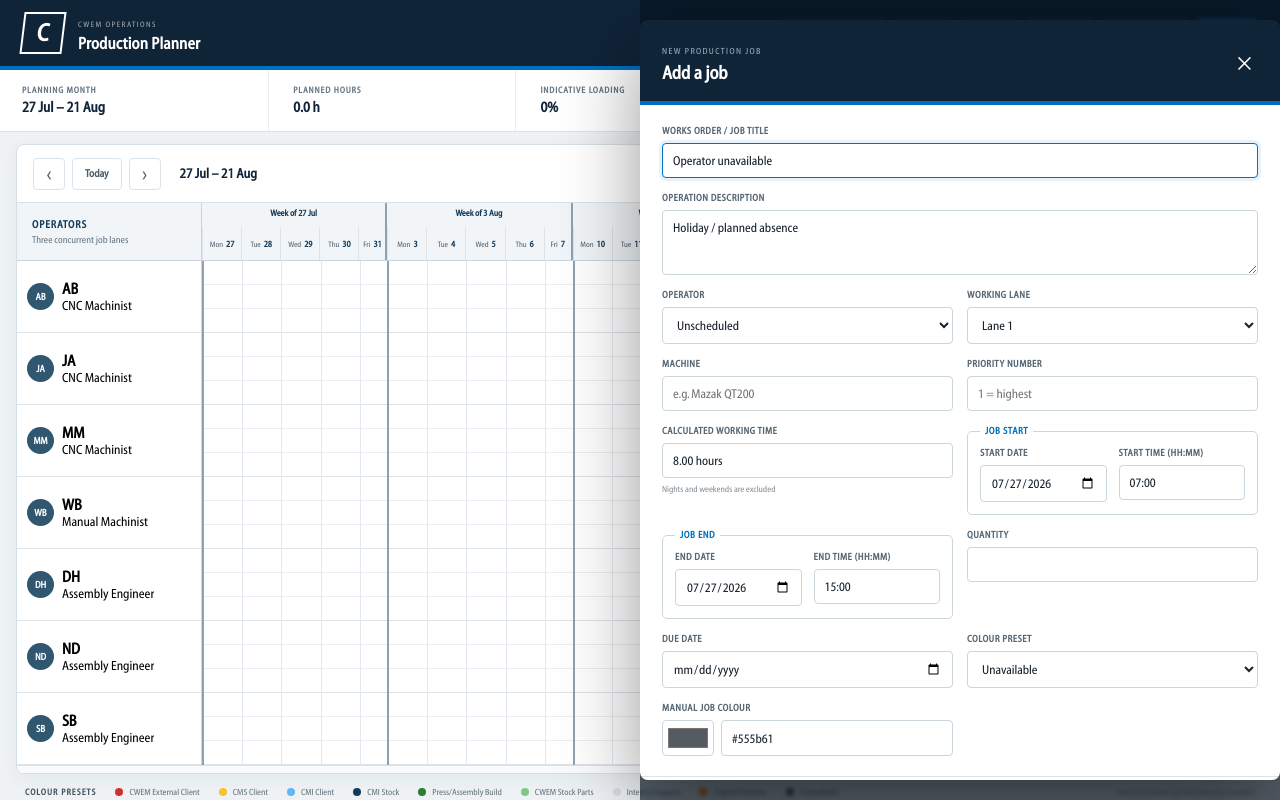
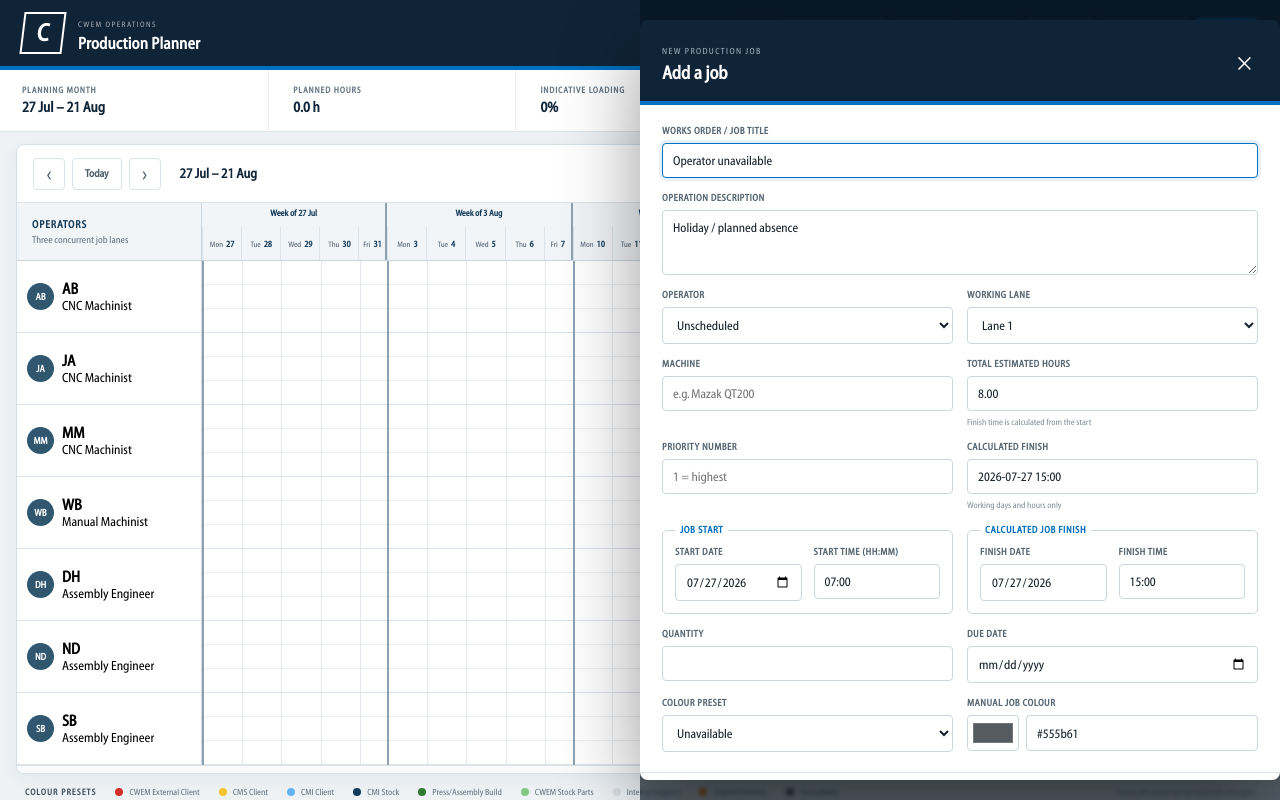
Before and after one commit to andcarCWEM/CWEM-Production-Planner, a React (Vite) app: page / in a window 1280 px wide. Both pictures are taken after a click on the button "＋ Unavailability". Built offline with nearby package versions, Linux system fonts and the light colour scheme.

Commit message:
Calculate finish time from estimated job hours

```diff
--- a/src/ProductionPlanner.tsx
+++ b/src/ProductionPlanner.tsx
@@ -118,6 +118,7 @@ export default function ProductionPlanner(){
   const [startDateText,setStartDateText]=useState(CURRENT_WEEK);
   const [endText,setEndText]=useState("08:00");
   const [endDateText,setEndDateText]=useState(CURRENT_WEEK);
+  const [estimatedHoursText,setEstimatedHoursText]=useState("1");
   const [showBacklog,setShowBacklog]=useState(true);
   const [notice,setNotice]=useState("");
   const [copiedJob,setCopiedJob]=useState<Job|null>(null);
@@ -155,8 +156,8 @@ export default function ProductionPlanner(){
   const shiftMonth=(amount:number)=>setMonthCursor(new Date(monthDate.getFullYear(),monthDate.getMonth()+amount,1));
   const metrics=useMemo(()=>{ const visible=viewMode==="month"?monthJobs:scheduled,planned=visible.reduce((n,j)=>{if(viewMode!=="month")return n+(segmentFor(j)?.duration||0);const start=Math.max(jobGlobalStart(j),monthGlobalStart),end=Math.min(jobGlobalStart(j)+j.duration,monthGlobalStart+monthTotalMinutes);return n+Math.max(0,end-start);},0)/60,capacity=operators.length*((viewMode==="month"?monthTotalMinutes:detailTotal)/60); return {planned,utilisation:capacity?Math.round(planned/capacity*100):0,urgent:visible.filter(j=>j.category==="urgent").length}; },[scheduled,operators,jobs,currentWeekGlobal,dayGlobalStart,detailTotal,viewMode,monthGlobalStart,monthTotalMinutes,monthWeeks]);
   const flash=(message:string)=>{setNotice(message);window.setTimeout(()=>setNotice(""),1800);};
-  const openEditor=(job:Job)=>{const start=jobGlobalStart(job),end=start+job.duration,startDT=dateTimeFromGlobal(start),endDT=dateTimeFromGlobal(end,true);setEditor({...job,week:job.week||currentWeekKey});setStartDateText(startDT.date);setStartText(startDT.time);setEndDateText(endDT.date);setEndText(endDT.time);};
-  const saveEditor=()=>{if(!editor||!editor.title.trim())return;const startGlobal=globalFromDateTime(startDateText,startText),endGlobal=globalFromDateTime(endDateText,endText,true);if(startGlobal===null){flash("Choose a weekday and a start time within working hours");return;}if(endGlobal===null){flash("Choose a weekday and an end time within working hours");return;}if(endGlobal<=startGlobal){flash("End date and time must be after the start");return;}const placed=positionFromGlobal(startGlobal),next={...editor,id:editor.id||`job-${Date.now()}`,week:placed.week,day:placed.day,start:placed.start,duration:endGlobal-startGlobal,lane:Math.max(0,Math.min(2,editor.lane)),color:editor.color||palette[editor.category]};setJobs(old=>{const updated=editor.id?old.map(j=>j.id===editor.id?next:j):[...old,next];return next.operatorId?shiftCollidingJobs(updated,next.id):updated;});setEditor(null);flash(editor.id?"Job updated":"Job added");};
+  const openEditor=(job:Job)=>{const start=jobGlobalStart(job),end=start+job.duration,startDT=dateTimeFromGlobal(start),endDT=dateTimeFromGlobal(end,true);setEditor({...job,week:job.week||currentWeekKey});setStartDateText(startDT.date);setStartText(startDT.time);setEndDateText(endDT.date);setEndText(endDT.time);setEstimatedHoursText((job.duration/60).toFixed(2));};
+  const saveEditor=()=>{if(!editor||!editor.title.trim())return;const startGlobal=globalFromDateTime(startDateText,startText),manualEndGlobal=globalFromDateTime(endDateText,endText,true),estimatedHours=Number(estimatedHoursText);if(startGlobal===null){flash("Choose a weekday and a start time within working hours");return;}const endGlobal=Number.isFinite(estimatedHours)&&estimatedHours>0?startGlobal+estimatedHours*60:manualEndGlobal;if(endGlobal===null){flash("Enter a valid estimated job duration");return;}if(endGlobal<=startGlobal){flash("Estimated hours must be greater than zero");return;}const placed=positionFromGlobal(startGlobal),next={...editor,id:editor.id||`job-${Date.now()}`,week:placed.week,day:placed.day,start:placed.start,duration:endGlobal-startGlobal,lane:Math.max(0,Math.min(2,editor.lane)),color:editor.color||palette[editor.category]};setJobs(old=>{const updated=editor.id?old.map(j=>j.id===editor.id?next:j):[...old,next];return next.operatorId?shiftCollidingJobs(updated,next.id):updated;});setEditor(null);flash(editor.id?"Job updated":"Job added");};
   const removeJob=(id:string)=>setConfirmation({message:"Delete this job?",action:()=>{setJobs(old=>old.filter(j=>j.id!==id));setEditor(null);setSelectedId(null);flash("Job deleted");}});
   const addOperator=()=>{const name=window.prompt("New operator name");if(!name?.trim())return;setOperators(old=>[...old,{id:`op-${Date.now()}`,name:name.trim(),detail:"Production"}]);flash("Operator added");};
   const editOperator=(op:Operator)=>{const name=window.prompt("Operator name",op.name);if(name?.trim())setOperators(old=>old.map(o=>o.id===op.id?{...o,name:name.trim()}:o));};
@@ -199,8 +200,7 @@ export default function ProductionPlanner(){
   const exportData=()=>{const blob=new Blob([JSON.stringify({version:2,exported:new Date().toISOString(),operators,jobs},null,2)],{type:"application/json"}),a=document.createElement("a");a.href=URL.createObjectURL(blob);a.download=`CWEM-production-plan-${dateKey(weekStart)}.json`;a.click();URL.revokeObjectURL(a.href);flash("Backup downloaded");};
   const importData=async(e:React.ChangeEvent<HTMLInputElement>)=>{const file=e.target.files?.[0];if(!file)return;try{const data=JSON.parse(await file.text());if(!Array.isArray(data.jobs)||!Array.isArray(data.operators))throw new Error();setJobs(data.jobs.map(normalizeJob));setOperators(data.operators);flash("Plan restored");}catch{flash("That backup could not be read");}e.target.value="";};
   const scheduleBacklog=(job:Job,operatorId:string)=>{if(!operatorId)return;setJobs(old=>shiftCollidingJobs(old.map(j=>j.id===job.id?{...j,operatorId,lane:0}:j),job.id));};
-  const editorStartGlobal=globalFromDateTime(startDateText,startText),editorEndGlobal=globalFromDateTime(endDateText,endText,true);
-  const editorHours=editorStartGlobal!==null&&editorEndGlobal!==null&&editorEndGlobal>editorStartGlobal?(editorEndGlobal-editorStartGlobal)/60:null;
+  const editorStartGlobal=globalFromDateTime(startDateText,startText),editorEndGlobal=globalFromDateTime(endDateText,endText,true),estimatedHours=Number(estimatedHoursText),calculatedEndGlobal=editorStartGlobal!==null&&Number.isFinite(estimatedHours)&&estimatedHours>0?editorStartGlobal+estimatedHours*60:null,calculatedEnd=calculatedEndGlobal===null?null:dateTimeFromGlobal(calculatedEndGlobal,true),editorHours=estimatedHours>0&&Number.isFinite(estimatedHours)?estimatedHours:null;
 
   return <main className="app-shell">
     <header className="topbar"><div className="brand-mark">C</div><div className="brand-copy"><span>CWEM OPERATIONS</span><h1>Production Planner</h1></div><div className="header-actions"><button className="button ghost" onClick={()=>window.print()}>▣ Print 4 Weeks / PDF</button><button className="button ghost" onClick={exportData}>↓ Backup</button><button className="button ghost" onClick={()=>fileRef.current?.click()}>↑ Restore</button><input ref={fileRef} type="file" accept="application/json" hidden onChange={importData}/><button className="button ghost" onClick={addOperator}>＋ Operator</button><button className="button ghost" onClick={addUnavailability}>＋ Unavailability</button><button className="button primary" onClick={()=>openEditor(blankJob(currentWeekKey))}>＋ Add job</button></div></header>
@@ -247,9 +247,9 @@ export default function ProductionPlanner(){
     {editor&&<div className="modal-backdrop" onMouseDown={()=>setEditor(null)}><section className="modal" role="dialog" aria-modal="true" aria-labelledby="job-editor" onMouseDown={e=>e.stopPropagation()}><header><div><span>{editor.id?"EDIT SCHEDULED WORK":"NEW PRODUCTION JOB"}</span><h2 id="job-editor">{editor.id?editor.title:"Add a job"}</h2></div><button onClick={()=>setEditor(null)}>×</button></header><div className="form-grid">
       <label className="wide">Works order / job title<input autoFocus value={editor.title} onChange={e=>setEditor({...editor,title:e.target.value})} placeholder="WO-00000 · Part description"/></label><label className="wide">Operation description<textarea value={editor.description} onChange={e=>setEditor({...editor,description:e.target.value})} placeholder="Describe the production operation"/></label>
       <label>Operator<select value={editor.operatorId||""} onChange={e=>setEditor({...editor,operatorId:e.target.value||null})}><option value="">Unscheduled</option>{operators.map(o=><option key={o.id} value={o.id}>{o.name}</option>)}</select></label><label>Working lane<select value={editor.lane} onChange={e=>setEditor({...editor,lane:Number(e.target.value)})}><option value={0}>Lane 1</option><option value={1}>Lane 2</option><option value={2}>Lane 3</option></select></label>
-      <label>Machine<input value={editor.machine} onChange={e=>setEditor({...editor,machine:e.target.value})} placeholder="e.g. Mazak QT200"/></label><label>Priority number<input type="number" min="1" step="1" value={editor.priority||""} onChange={e=>setEditor({...editor,priority:Number(e.target.value)||0})} placeholder="1 = highest"/></label><label>Calculated working time<input value={editorHours===null?"Check dates and times":`${editorHours.toFixed(2)} hours`} readOnly/><small className="field-help">Nights and weekends are excluded</small></label>
+      <label>Machine<input value={editor.machine} onChange={e=>setEditor({...editor,machine:e.target.value})} placeholder="e.g. Mazak QT200"/></label><label>Total estimated hours<input type="number" min="0.25" step="0.25" value={estimatedHoursText} onChange={e=>setEstimatedHoursText(e.target.value)} placeholder="e.g. 8"/><small className="field-help">Finish time is calculated from the start</small></label><label>Priority number<input type="number" min="1" step="1" value={editor.priority||""} onChange={e=>setEditor({...editor,priority:Number(e.target.value)||0})} placeholder="1 = highest"/></label><label>Calculated finish<input value={calculatedEnd?`${calculatedEnd.date} ${calculatedEnd.time}`:"Enter a start and estimated hours"} readOnly/><small className="field-help">Working days and hours only</small></label>
       <fieldset className="date-range wide"><legend>Job start</legend><label>Start date<input type="date" value={startDateText} onChange={e=>setStartDateText(e.target.value)}/></label><label>Start time (HH:MM)<input type="text" inputMode="numeric" value={startText} onChange={e=>setStartText(e.target.value)} placeholder="07:00"/></label></fieldset>
-      <fieldset className="date-range wide"><legend>Job end</legend><label>End date<input type="date" value={endDateText} onChange={e=>setEndDateText(e.target.value)}/></label><label>End time (HH:MM)<input type="text" inputMode="numeric" value={endText} onChange={e=>setEndText(e.target.value)} placeholder="15:45"/></label></fieldset>
+      <fieldset className="date-range wide"><legend>Calculated job finish</legend><label>Finish date<input type="date" value={calculatedEnd?.date||""} readOnly/></label><label>Finish time<input type="text" value={calculatedEnd?.time||""} readOnly/></label></fieldset>
       <label>Quantity<input value={editor.quantity} onChange={e=>setEditor({...editor,quantity:e.target.value})}/></label><label>Due date<input type="date" value={editor.due} onChange={e=>setEditor({...editor,due:e.target.value})}/></label>
       <label>Colour preset<select value={editor.category} onChange={e=>{const category=e.target.value as Category;setEditor({...editor,category,color:palette[category]});}}>{categories.map(c=><option value={c.id} key={c.id}>{c.label}</option>)}</select></label><label>Manual job colour<div className="colour-field"><input type="color" value={editor.color||palette[editor.category]} onChange={e=>setEditor({...editor,color:e.target.value})}/><input value={editor.color||palette[editor.category]} onChange={e=>setEditor({...editor,color:e.target.value})}/></div></label>
     </div><footer>{editor.id?<button className="delete-button" onClick={()=>removeJob(editor.id)}>🗑 Delete job</button>:<span/>}<div><button className="button ghost" onClick={()=>setEditor(null)}>Cancel</button><button className="button primary" onClick={saveEditor}>Save job</button></div></footer></section></div>}
```
